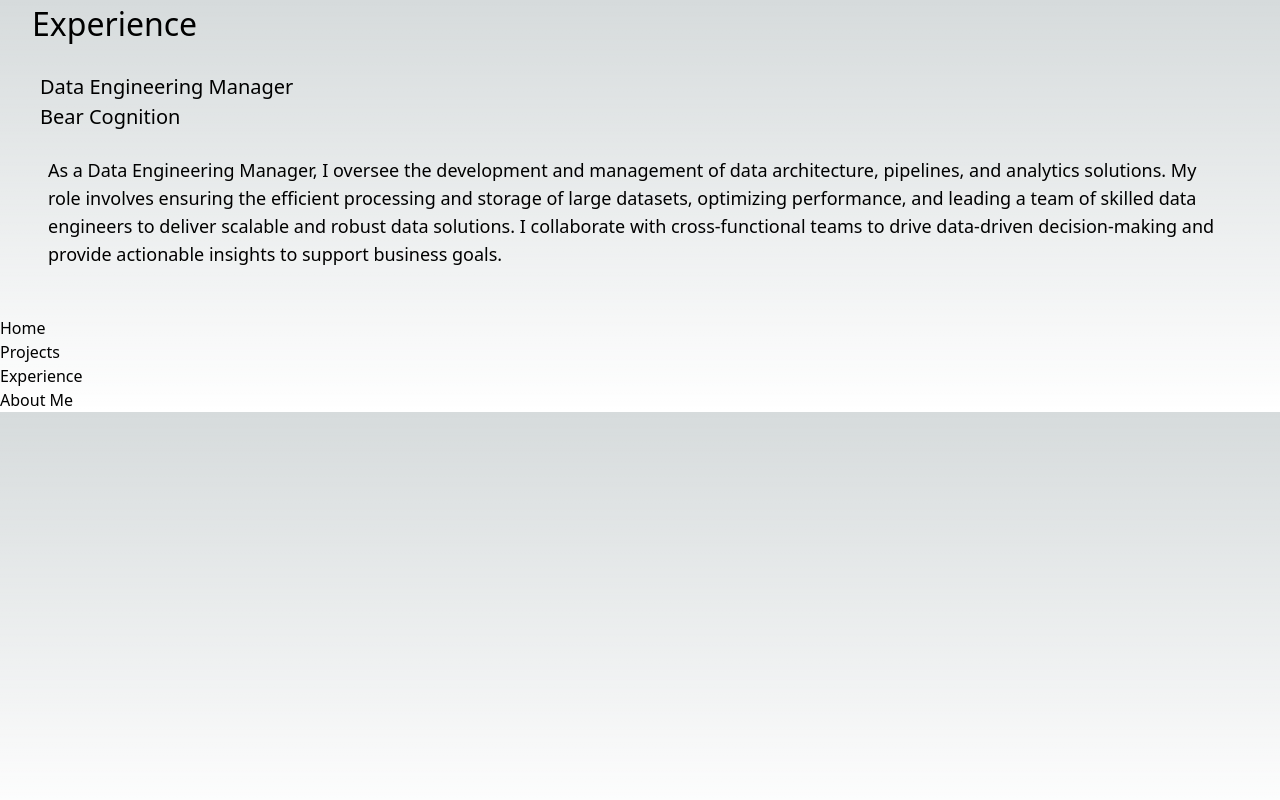
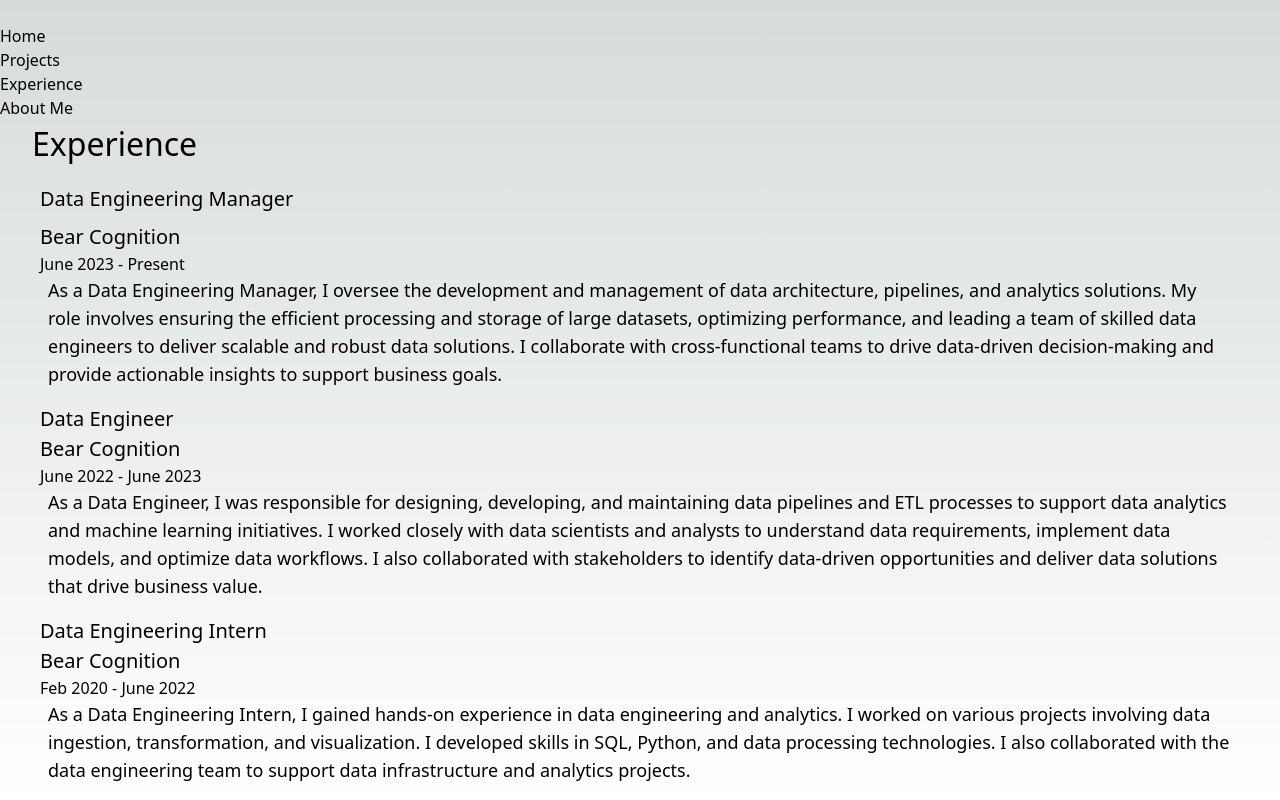
Before and after one commit to b-hairston/nextjs-website, a Next.js app: page /experience in a window 1280 px wide. Built offline with nearby package versions, Linux system fonts and the light colour scheme.

Commit message:
fixed single quote escape sequences

```diff
--- a/app/layout.tsx
+++ b/app/layout.tsx
@@ -2,6 +2,8 @@ export const metadata = {
   title: 'Imani Hairston',
   description: 'Portfolio Site',
 }
+
+
 
 export default function RootLayout({
   children,
--- a/app/page.tsx
+++ b/app/page.tsx
@@ -18,7 +18,7 @@ export default function Page() {
     <>
       <AppBgImg />
       <Head>
-        <title>Imani's Personal Website</title>
+        <title>Imani&#39;s Personal Website</title>
         <meta name="description" content="Portfolio Site" />
         <link href="/favicon.ico" rel="icon" />
       </Head>
@@ -26,7 +26,7 @@ export default function Page() {
       <h1 className="text-right text-3xl mx-8">Welcome to My Personal Website</h1>
       <div className={`font-monsterrat ${inter.className}`} style={{ minHeight: '100vh' }}>
         <br />
-        <p className="text-white text-right text-xl mx-8">I'm Imani</p>
+        <p className="text-white text-right text-xl mx-8">I&#39;m Imani</p>
       </div>
       <ul>
       </ul>
--- a/package.json
+++ b/package.json
@@ -21,7 +21,7 @@
     "@types/react": "^18",
     "@types/react-dom": "^18",
     "autoprefixer": "^10.0.1",
-    "eslint": "^8",
+    "eslint": "^8.57.0",
     "eslint-config-next": "14.1.3",
     "postcss": "^8",
     "tailwindcss": "^3.3.0",
--- a/pages/experience.tsx
+++ b/pages/experience.tsx
@@ -7,22 +7,32 @@ const montserrat = Montserrat({ subsets: ['latin'] });
 export default function Experience() {
     return (
         <>
+            <Header/>
+
+
             <div>
-                <h2 className="mx-8" style={{ fontSize: '2rem' }}>Experience</h2>
-                <br />
-                <h4 className="mx-10" style={{ fontSize: '1.25rem' }}>Data Engineering Manager</h4> <h4 className="mx-10" style={{ fontSize: '1.25rem' }}>Bear Cognition </h4>
-                <br />
-                <p className="text-left text-lg mx-12">
+                <h2 className="mx-8 pb-4" style={{ fontSize: '2rem' }}>Experience</h2>
+{/* add padding to all text components instead of breaks */}
+                <h4 className="mx-10 pb-2" style={{ fontSize: '1.25rem' }}>Data Engineering Manager</h4> <h4 className="mx-10" style={{ fontSize: '1.25rem' }}>Bear Cognition </h4>
+                <h5 className="mx-10" style={{ fontSize: '1rem' }}>June 2023 - Present</h5>
+                <p className="text-left text-lg mx-12 pb-4">
                     As a Data Engineering Manager, I oversee the development and management of data architecture, pipelines, and analytics solutions. My role involves ensuring the efficient processing and storage of large datasets, optimizing performance, and leading a team of skilled data engineers to deliver scalable and robust data solutions. I collaborate with cross-functional teams to drive data-driven decision-making and provide actionable insights to support business goals.
+                </p>
+                <h4 className="mx-10" style={{ fontSize: '1.25rem' }}>Data Engineer</h4> <h4 className="mx-10" style={{ fontSize: '1.25rem' }}>Bear Cognition</h4>
+                <h5 className="mx-10" style={{ fontSize: '1rem' }}>June 2022 - June 2023</h5>
+                <p className="text-left text-lg mx-12 pb-4">
+                    As a Data Engineer, I was responsible for designing, developing, and maintaining data pipelines and ETL processes to support data analytics and machine learning initiatives. I worked closely with data scientists and analysts to understand data requirements, implement data models, and optimize data workflows. I also collaborated with stakeholders to identify data-driven opportunities and deliver data solutions that drive business value.
+                </p>
+                <h4 className="mx-10" style={{ fontSize: '1.25rem' }}>Data Engineering Intern</h4> <h4 className="mx-10" style={{ fontSize: '1.25rem' }}>Bear Cognition</h4>
+                <h5 className="mx-10" style={{ fontSize: '1rem' }}>Feb 2020 - June 2022</h5>
+                <p className="text-left text-lg mx-12 pb-4">
+                    As a Data Engineering Intern, I gained hands-on experience in data engineering and analytics. I worked on various projects involving data ingestion, transformation, and visualization.
+                    I developed skills in SQL, Python, and data processing technologies. I also collaborated with the data engineering team to support data infrastructure and analytics projects.
                 </p>
 
 
             </div>
 
-
-
-            <br />
-            <Header />
         </>
     );
 }
```
Also changed, not shown: 1 other file (tests, documents, lock files or other folders).
